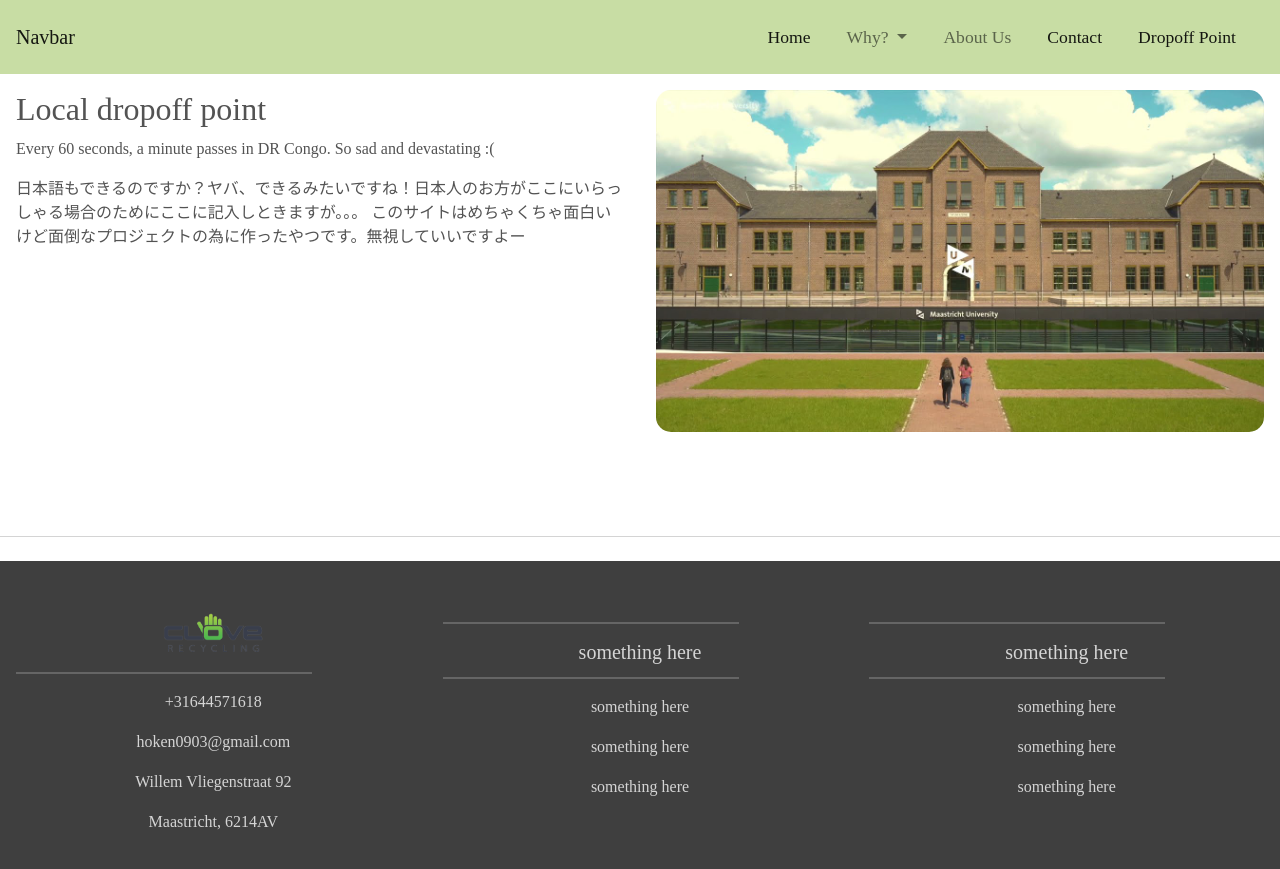
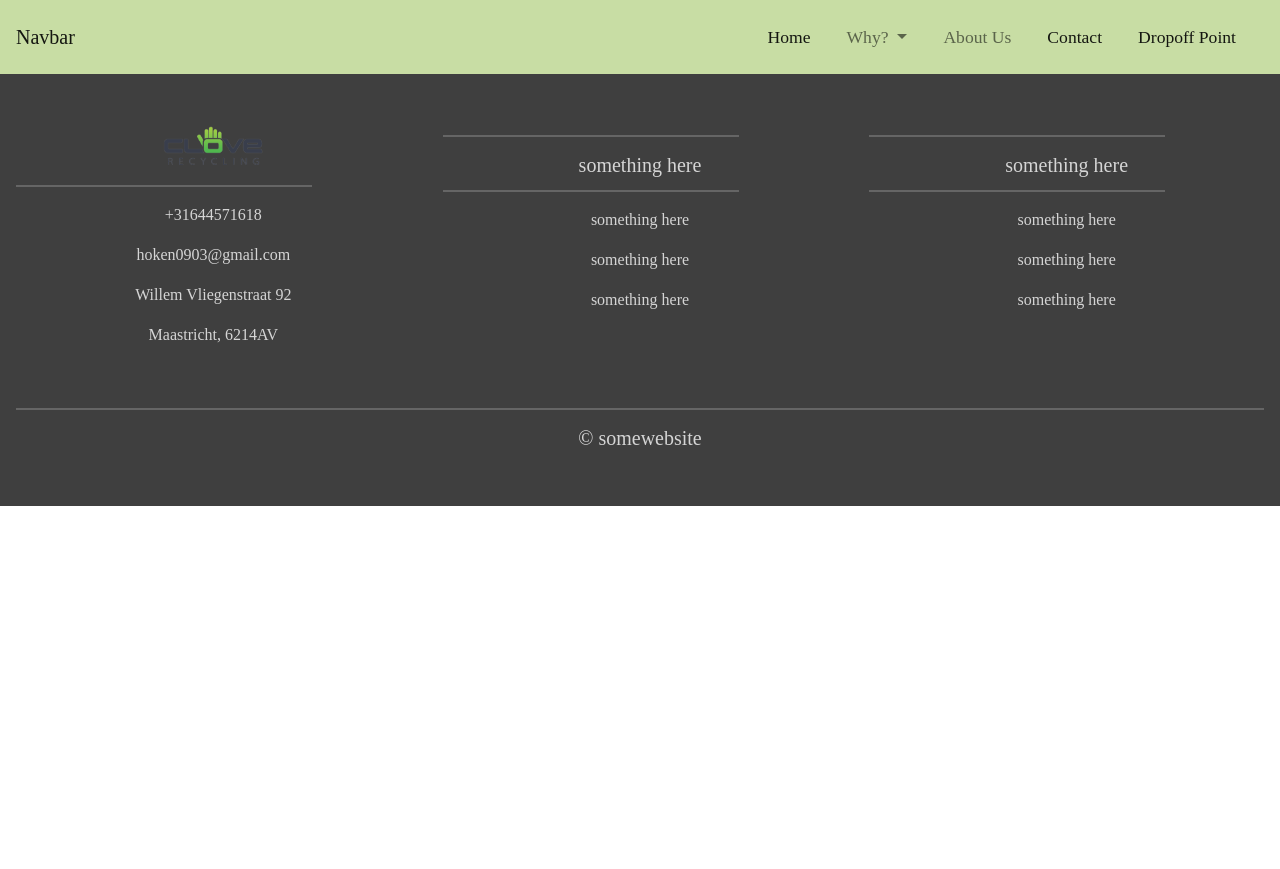
Before and after one commit to Don0903/Don0903.github.io, a plain HTML site: page dropoff.html in a window 1280 px wide. Shown: the top 869 px of the page. After the commit the page ends 800 px from the top, so only its background shows below. Drawn offline with nearby package versions, Linux system fonts and the light colour scheme.

Commit message:
Update dropoff.html

```diff
--- a/dropoff.html
+++ b/dropoff.html
@@ -106,31 +106,6 @@
         </div>
       </div>
     </nav>
-    <!-- dropoff section -->
-    <div class="container-fluid padding">
-      <div class="row padding">
-        <div class="col-lg-6">
-          <h2>Local dropoff point</h2>
-          <p>
-            Every 60 seconds, a minute passes in DR Congo. So sad and
-            devastating :(
-          </p>
-          <p>
-            日本語もできるのですか？ヤバ、できるみたいですね！日本人のお方がここにいらっしゃる場合のためにここに記入しときますが。。。
-            このサイトはめちゃくちゃ面白いけど面倒なプロジェクトの為に作ったやつです。無視していいですよー
-          </p>
-          <br />
-        </div>
-        <div class="col-lg-6">
-          <img
-            class="img-fluid"
-            src="img/maas.jpg"
-            style="border-radius: 15px"
-          />
-        </div>
-      </div>
-    </div>
-    <hr class="my-4" />
 
     <!--- Footer -->
     <footer>
```
